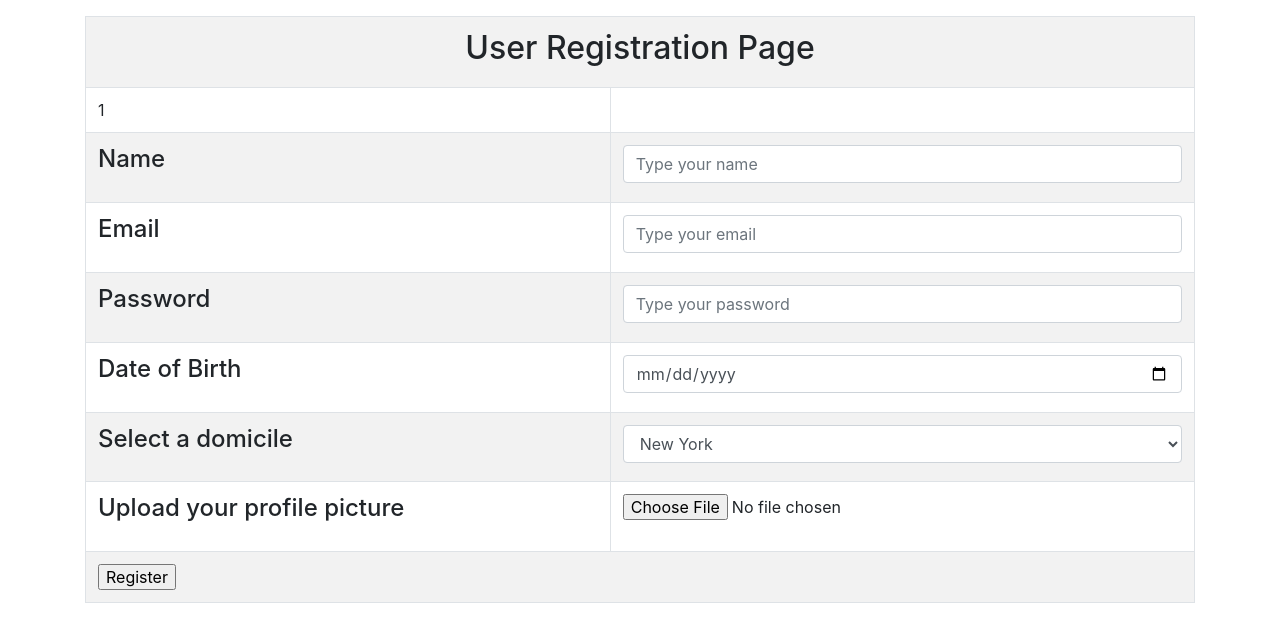
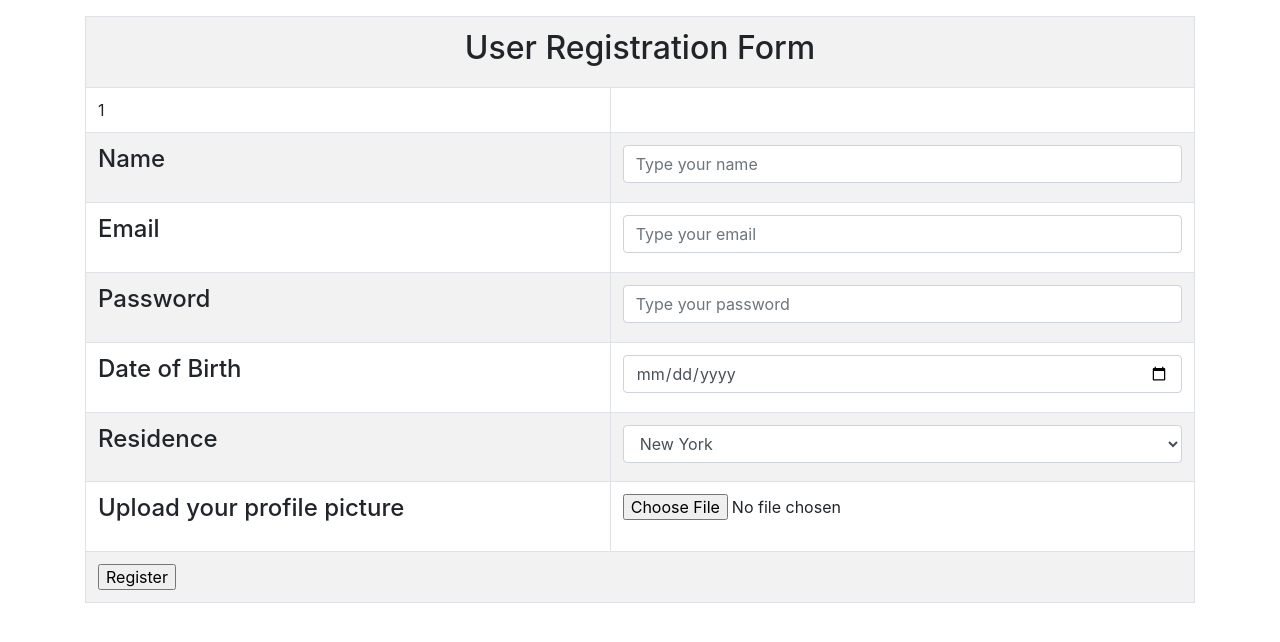
Before and after one commit to CodyBu/Photo-Album, a PHP site: page /form1.php?msg=1 in a window 1280 px wide. Shown: the part 56-698 px from the top of the page. Run offline with PHP 8.4, Linux system fonts and the light colour scheme.

Commit message:
form1.php is done

```diff
--- a/form1.php
+++ b/form1.php
@@ -18,7 +18,7 @@
 
                     <div class = "form-group">
                         <tr>
-                            <td colspan = "2" align = "center"><h2>User Registration Page</h2></td>
+                            <td colspan = "2" align = "center"><h2>User Registration Form</h2></td>
                         </tr>
                     </div>
 
@@ -64,7 +64,7 @@
                             </tr>
 
                             <tr>
-                                <td><label><h4>Select a domicile</h4></label></td>
+                                <td><label><h4>Residence</h4></label></td>
                                 <td>
                                     <select class = "form-control" name = "dom">
                                         <option value = "NY">New York</option>
```
